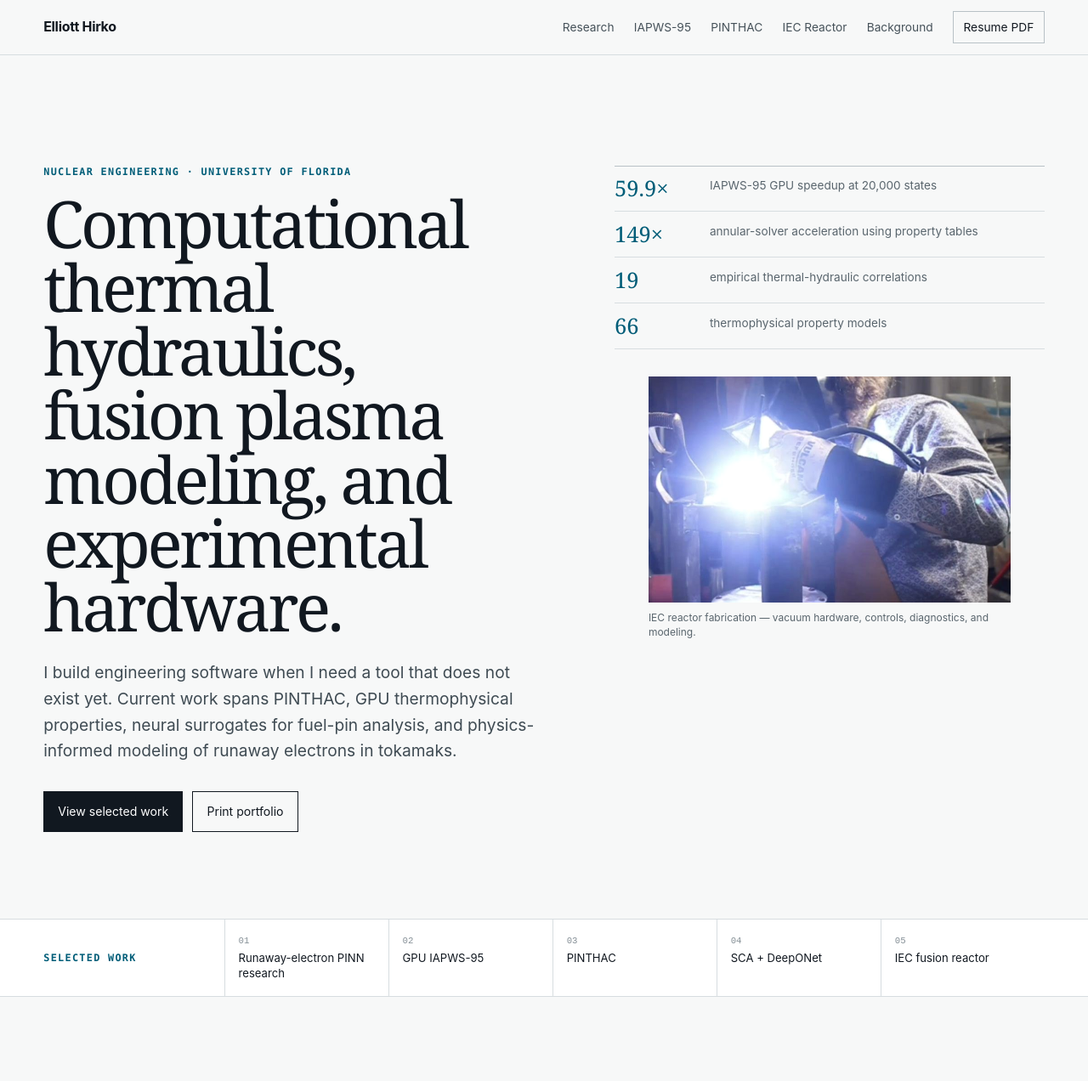
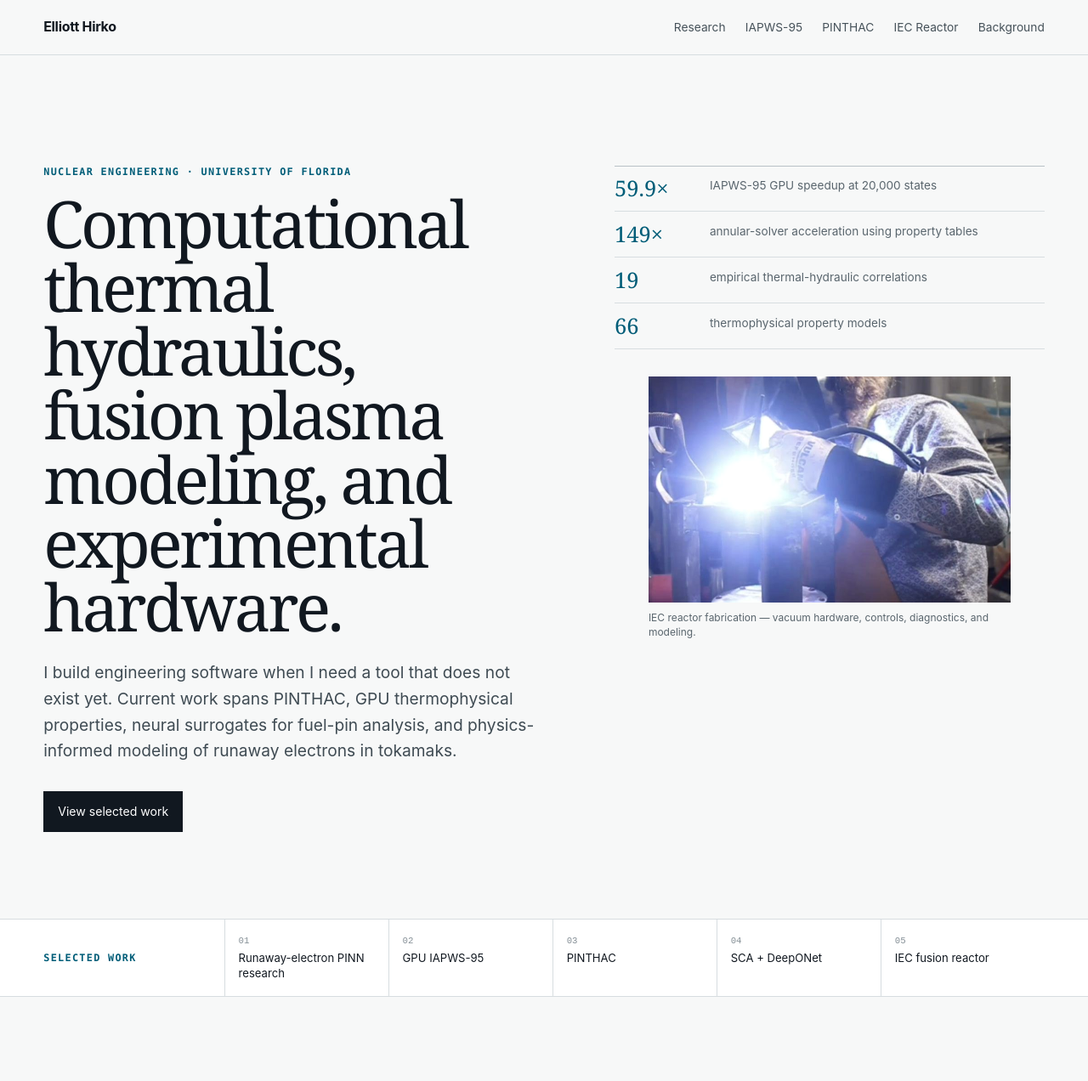
Before and after one commit to Elliott-TH/Elliott-TH.github.io, a plain HTML site: page index.html in a window 1280 px wide. Shown: the top 1272 px of the page at 85% size. Drawn offline with Linux system fonts and the light colour scheme.

Commit message:
Remove resume and portfolio PDFs and their links
Drop assets/docs and every reference to the resume/print-portfolio
downloads from the nav, hero, and footer so they are no longer
published on the site.

Co-Authored-By: Claude Sonnet 5 <noreply@anthropic.com>

```diff
--- a/index.html
+++ b/index.html
@@ -21,7 +21,6 @@
         <a href="#pinthac">PINTHAC</a>
         <a href="#iec">IEC Reactor</a>
         <a href="#background">Background</a>
-        <a class="nav-resume" href="assets/docs/Elliott_Hirko_Resume.pdf">Resume PDF</a>
       </nav>
     </div>
   </header>
@@ -35,7 +34,6 @@
           <p class="hero-lede">I build engineering software when I need a tool that does not exist yet. Current work spans PINTHAC, GPU thermophysical properties, neural surrogates for fuel-pin analysis, and physics-informed modeling of runaway electrons in tokamaks.</p>
           <div class="hero-actions">
             <a class="button primary" href="#work">View selected work</a>
-            <a class="button secondary" href="assets/docs/Elliott_Hirko_Portfolio.pdf">Print portfolio</a>
           </div>
         </div>
         <div class="hero-side">
@@ -256,8 +254,6 @@
       <div class="footer-links">
         <a href="mailto:elliott.hirko@ufl.edu">elliott.hirko@ufl.edu</a>
         <a href="https://www.linkedin.com/in/elliott-hirko-0941b22aa">LinkedIn</a>
-        <a href="assets/docs/Elliott_Hirko_Resume.pdf">Resume</a>
-        <a href="assets/docs/Elliott_Hirko_Portfolio.pdf">Print portfolio</a>
       </div>
     </div>
   </footer>
--- a/styles.css
+++ b/styles.css
@@ -71,7 +71,6 @@ p, h1, h2, h3, figure, dl { margin-top: 0; }
 .site-nav { display: flex; align-items: center; gap: 1.45rem; font-size: .86rem; }
 .site-nav a { text-decoration: none; color: #46525a; }
 .site-nav a:hover { color: var(--accent); }
-.nav-resume { border: 1px solid var(--line-dark); padding: .42rem .72rem; color: var(--ink) !important; }
 .menu-button { display: none; border: 0; background: transparent; font: inherit; }
 
 .hero { padding-top: clamp(5rem, 10vw, 9rem); }
@@ -225,7 +224,6 @@ p, h1, h2, h3, figure, dl { margin-top: 0; }
   }
   .site-nav.open { display: flex; }
   .site-nav a { padding: .7rem 0; border-bottom: 1px solid var(--line); }
-  .nav-resume { border: 0; }
   .hero-grid, .hero-side, .two-col, .split-heading, .pinthac-head, .solver-result { grid-template-columns: 1fr; }
   .hero h1 { font-size: clamp(2.9rem, 14vw, 4.8rem); }
   .hero-facts > div { grid-template-columns: 5.2rem 1fr; }
```
Also changed, not shown: 1 other file.
